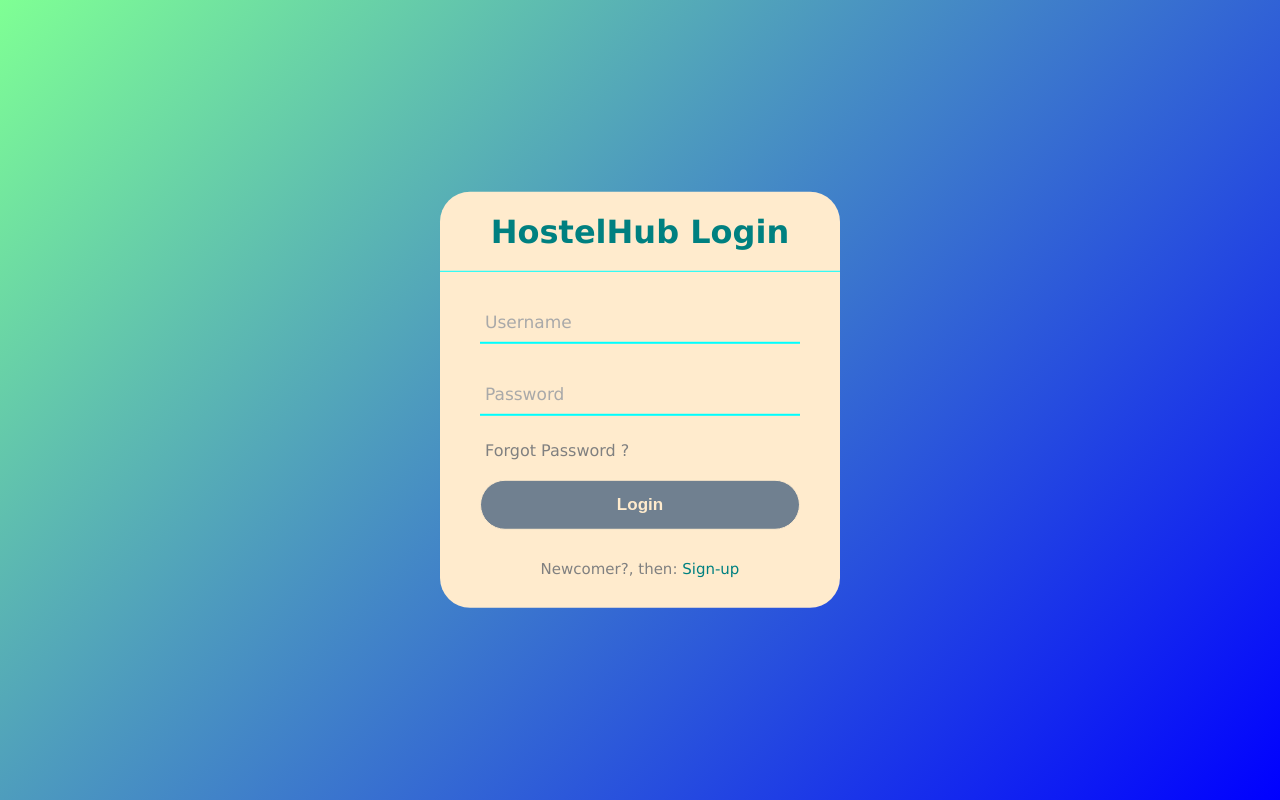
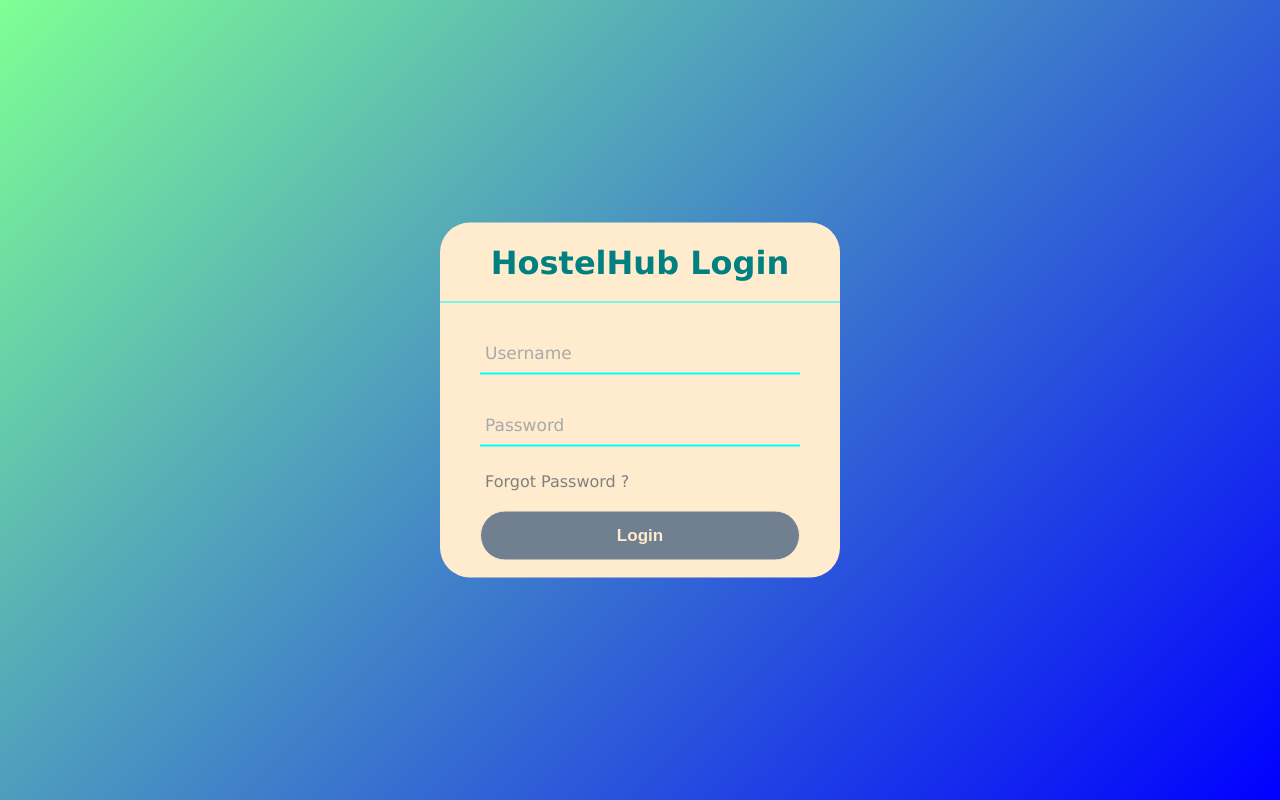
Before and after one commit to Codesmith28/Hostel-Hub, a Python web app: template templates/login_page/login.html in a window 1280 px wide. Run offline with Jinja, Linux system fonts and the light colour scheme; the template is opened without the code that fills it, so the values that code supplies are empty.

Commit message:
login page update v1

```diff
--- a/templates/login_page/login.css
+++ b/templates/login_page/login.css
@@ -15,6 +15,7 @@ body {
   left: 50%;
   transform: translate(-50%, -50%);
   width: 400px;
+  height: 355px;
   background: blanchedalmond;
   border-radius: 30px;
   color: teal;
--- a/templates/login_page/login.html
+++ b/templates/login_page/login.html
@@ -35,13 +35,6 @@
 
                 <input type="submit" value="Login">
 
-                <div class="signup_link">
-                    Newcomer?, then:
-                    <a href = "#">
-                        Sign-up
-                    </a>
-                </div>
-
             </form>
 
         </div>
```
